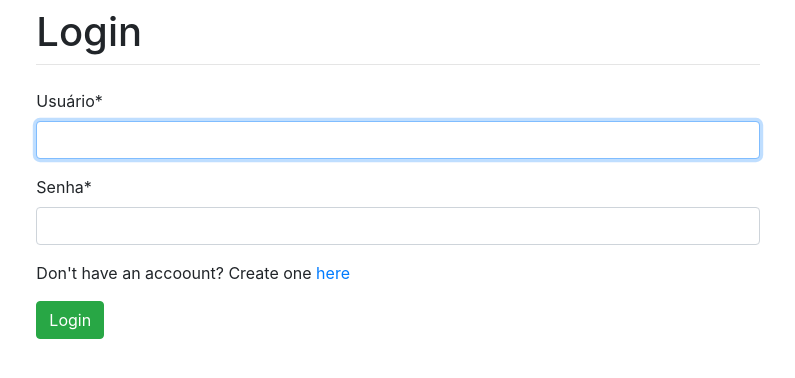
After one commit to jadsonpp/front-medicamentos, a Django app: page /login/ in a window 1280 px wide. The commit adds this page. Shown: the top 378 px of the page, without its empty margins (322-1117 px from the left). Run offline with Django 3.2, Linux system fonts and the light colour scheme; some libraries are stand-ins or nearby versions.

Commit message:
att registration

```diff
--- a/mysite/templates/Registration/createReg.html
+++ b/mysite/templates/Registration/createReg.html
@@ -7,10 +7,12 @@ Create account
 {% load crispy_forms_tags %}
 
 {% block content %}
+    <h1 class="mt-2">Registration</h1>
+    <hr class="mt-0 mb-4">
     <form method="POST" class="form-group">
         {% csrf_token %}
         {{form|crispy}}
         <button type="submit" class="btn btn-success">Cadastrar</button>
-        <button><a href="{% url 'home' %}">voltar</a></button>
+        <button><a href="{% url 'loginUser' %}">voltar</a></button>
     </form>
 {% endblock %}
--- a/mysite/templates/Registration/home.html
+++ b/mysite/templates/Registration/home.html
@@ -1,4 +1,4 @@
-{%extends 'Registration/base.html'%}
+{%extends 'base.html'%}
 
 {% block title %}
 Login Here
--- /dev/null
+++ b/mysite/templates/Registration/login.html
@@ -0,0 +1,18 @@
+{%extends 'base.html'%}
+
+{% block title %}
+Login
+{% endblock %}
+
+{% load crispy_forms_tags %}
+
+{% block content %}
+	<h1 class="mt-2">Login</h1>
+	<hr class="mt-0 mb-4">
+	<form method="post" class="from-group">
+		{% csrf_token %}
+		{{form|crispy}}
+	<p>Don't have an accoount? Create one <a href="register">here</a></p>
+	<button type="submit" class="btn btn-success">Login</button>
+    </form>
+{% endblock %}
--- a/mysite/templates/base.html
+++ b/mysite/templates/base.html
@@ -52,8 +52,6 @@
   <div class="main">
     <div class="row justify-content-center">
       <div class="col-8">
-        <h1 class="mt-2">Medicamentos</h1>
-        <hr class="mt-0 mb-4">
         {% block content %}
         {% endblock %}
       </div>
--- a/mysite/templates/freePharma/createMedicine.html
+++ b/mysite/templates/freePharma/createMedicine.html
@@ -7,6 +7,8 @@ Cadastro de Medicamentos
 {% load crispy_forms_tags %}
 
 {% block content %}
+    <h1 class="mt-2">Medicamentos</h1>
+    <hr class="mt-0 mb-4">
     <form method="POST" class="form-group">
         {% csrf_token %}
         {{form|crispy}}
--- a/mysite/urls.py
+++ b/mysite/urls.py
@@ -5,11 +5,13 @@ from .views import (
     new_medicine,
     medicine_update,
     medicine_delete,
-    registerUser
+    registerUser,
+    login
 )
 
 urlpatterns = [
-    path('',registerUser,name="login"),
+    path('',login,name = "loginUser"),
+    path('register',registerUser,name="registra"),
     path('h', home,name='home'),
     path('medicine/new',new_medicine, name="new_medicine"),
     path('medicine/edit/<str:id>/',medicine_update,name="medicine_update"),
--- a/mysite/views.py
+++ b/mysite/views.py
@@ -13,11 +13,15 @@ from .forms import (
     RegisterForm
 )
 
+def login(request):
+	return render(request, "Registration/login.html", {})
+
 def registerUser(response):
     if response.method =="POST":
         form = RegisterForm(response.POST)
         if form.is_valid():
             form.save()
+            #return redirect()
     else:
         form = RegisterForm()
     return render(response,"Registration/createReg.html",{"form":form})
--- a/projeto/settings.py
+++ b/projeto/settings.py
@@ -122,3 +122,6 @@ USE_TZ = True
 STATIC_URL = '/static/'
 
 CRISPY_TEMPLATE_PACK="bootstrap4"
+
+LOGIN_REDIRECT_URL = "/h"
+LOGOUT_REDIRECT_URL = "/"
```
